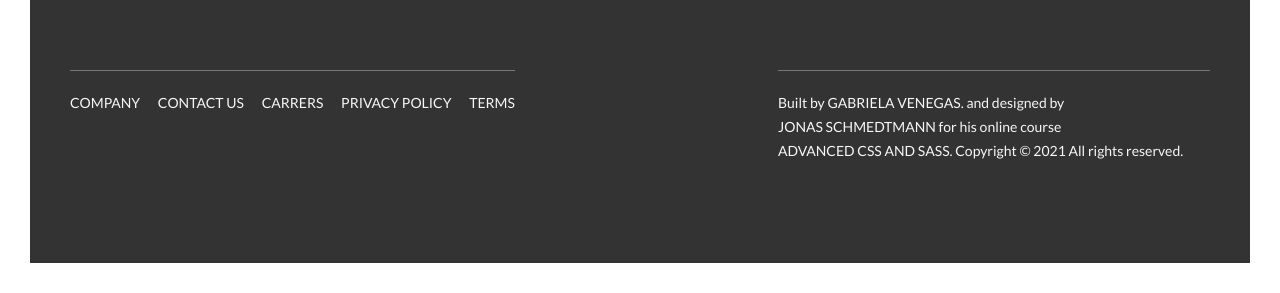
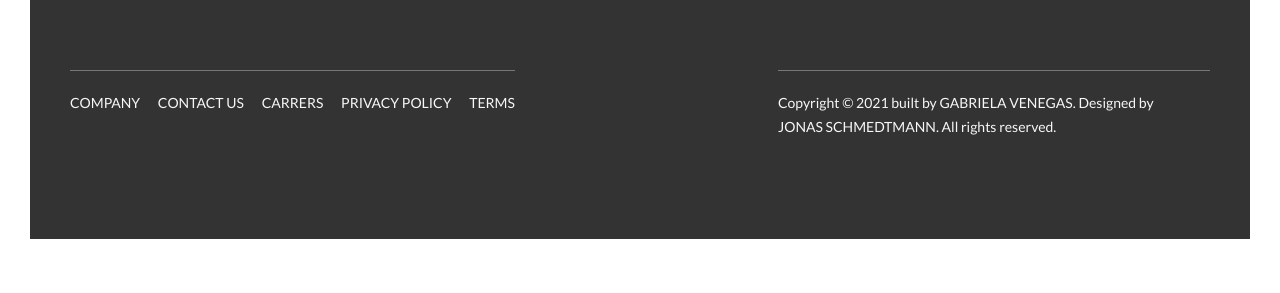
Before and after one commit to gabyross/Advanced-CSS-and-Sass, a website: page Natours/index.html in a window 1280 px wide. Shown: the part 5815-6108 px from the top of the page. After the commit the page ends 6084 px from the top, so only its background shows below. Drawn offline with Linux system fonts and the light colour scheme.

Commit message:
Corrected text

```diff
--- a/Natours/index.html
+++ b/Natours/index.html
@@ -382,8 +382,7 @@
                 </div>
                 <div class="col-1-of-2">
                     <p class="footer__copyright">
-                        Built by <a href="#" class="footer__link">Gabriela Venegas.</a> and designed by <a href="#" class="footer__link">Jonas Schmedtmann</a> for his online course <a href="#" class="footer__link">Advanced CSS and Sass</a>.
-                        Copyright &copy; 2021 All rights reserved.
+                        Copyright &copy; 2021 built by <a href="#" class="footer__link">Gabriela Venegas.</a> Designed by <a href="#" class="footer__link">Jonas Schmedtmann.</a> All rights reserved.
                     </p>
                 </div>
             </div>
```
Also changed, not shown: Trillo/index.html (+1 -1 lines).
